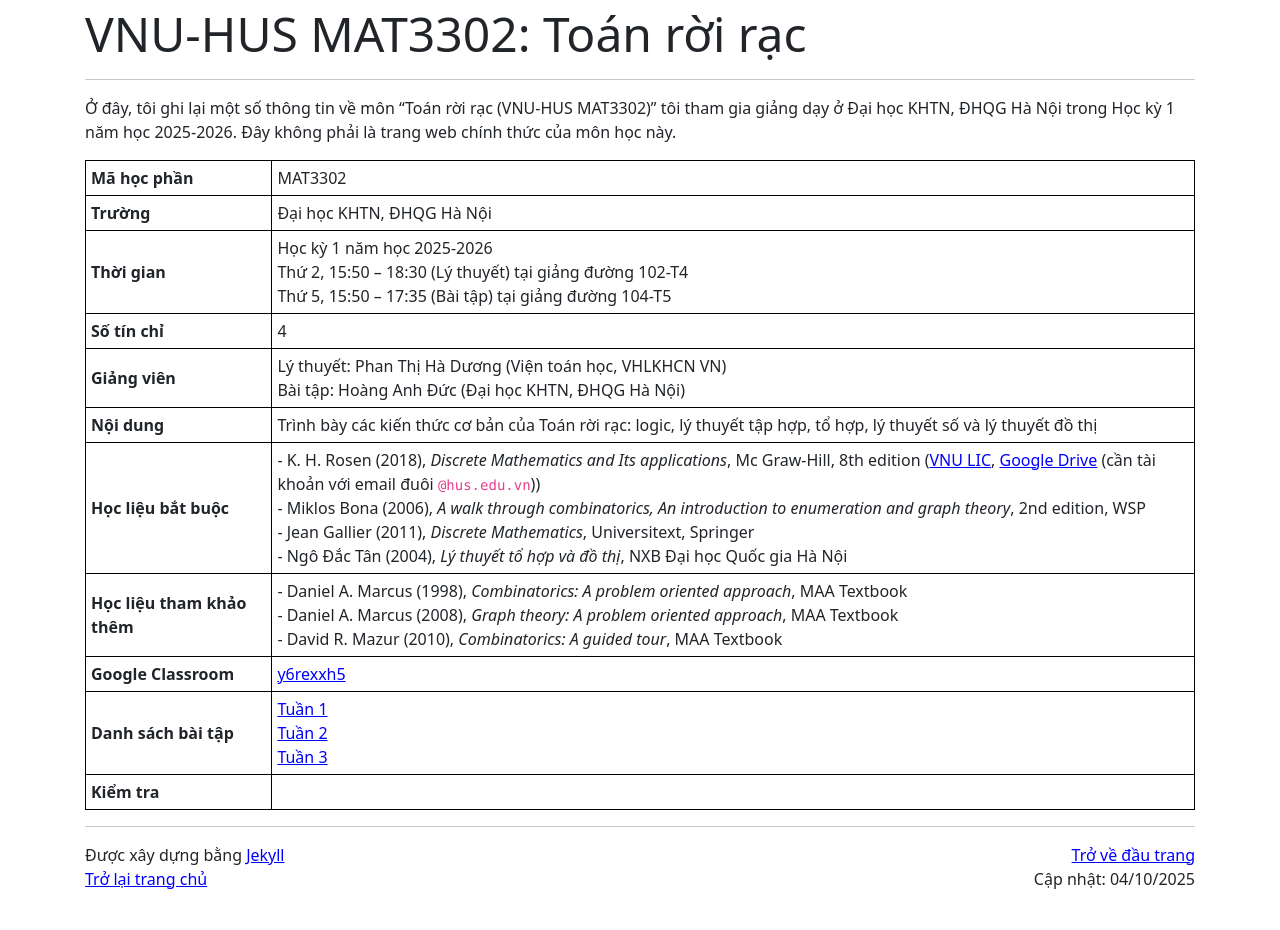
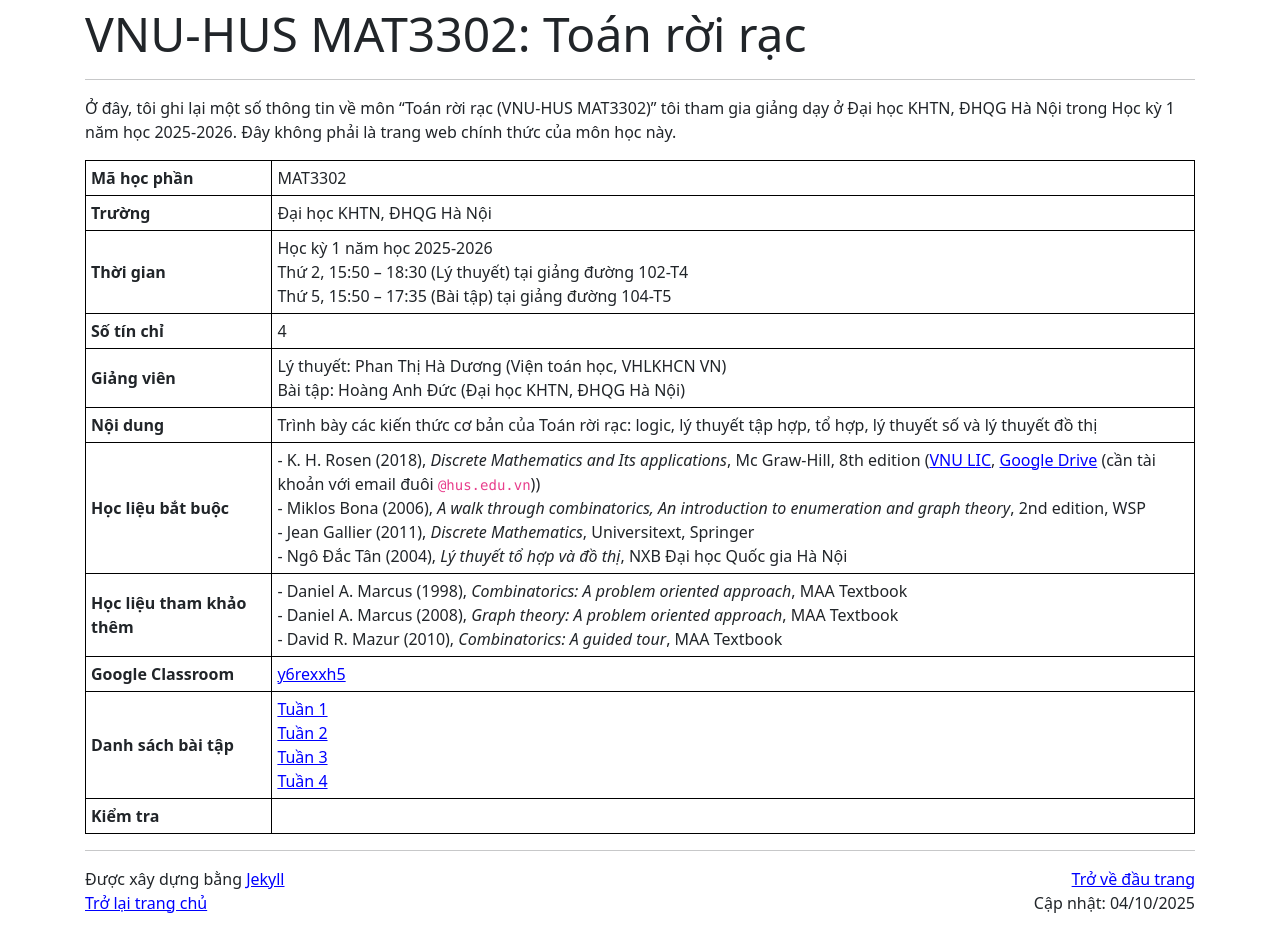
Before and after one commit to hoanganhduc/hoanganhduc.github.io, a Jekyll site: the page built from teaching/VNU-HUS/2025/winter/MAT3302/index.md, in a window 1280 px wide. Built offline with Jekyll 4.4.1, drawn with Linux system fonts in a browser that asks for light colours; nearby versions of some CDN libraries; a style sheet for code colours, icons or effects is not loaded; before the commit the page ends 906 px from its top, so only the background shows below that.

Commit message:
Updated @ 2025-10-04  16:34:50 ICT

```diff
--- a/teaching/VNU-HUS/2025/winter/MAT3302/index.md
+++ b/teaching/VNU-HUS/2025/winter/MAT3302/index.md
@@ -17,5 +17,5 @@ lang: "vi"
 | **Học liệu bắt buộc** | - K. H. Rosen (2018), *Discrete Mathematics and Its applications*, Mc Graw-Hill, 8th edition ([VNU LIC](https://bookworm.vnu.edu.vn/EDetail.aspx?id=96731), [Google Drive](https://drive.google.com/file/d/1ih0TbsAnGfU01spxlxdrxmhy2Fx1usxR/view?usp=sharing) (cần tài khoản với email đuôi `@hus.edu.vn`)) <br /> - Miklos Bona (2006), *A walk through combinatorics, An introduction to enumeration and graph theory*, 2nd edition, WSP <br /> - Jean Gallier (2011), *Discrete Mathematics*, Universitext, Springer <br /> - Ngô Đắc Tân (2004), *Lý thuyết tổ hợp và đồ thị*, NXB Đại học Quốc gia Hà Nội |
 | **Học liệu tham khảo thêm** | - Daniel A. Marcus (1998), *Combinatorics: A problem oriented approach*, MAA Textbook <br /> - Daniel A. Marcus (2008), *Graph theory: A problem oriented approach*, MAA Textbook <br /> - David R. Mazur (2010), *Combinatorics: A guided tour*, MAA Textbook |
 | **Google Classroom** | [y6rexxh5](https://classroom.google.com/c/ODAwMzkxNzA3OTEy?cjc=y6rexxh5) |
-| **Danh sách bài tập**| [Tuần 1]({{ page.url | append: "ps1.pdf" }}) <br> [Tuần 2]({{ page.url | append: "ps2.pdf" }}) <br> [Tuần 3]({{ page.url | append: "ps3.pdf" }}) |
+| **Danh sách bài tập**| [Tuần 1]({{ page.url | append: "ps1.pdf" }}) <br> [Tuần 2]({{ page.url | append: "ps2.pdf" }}) <br> [Tuần 3]({{ page.url | append: "ps3.pdf" }}) <br> [Tuần 4]({{ page.url | append: "ps4.pdf" }}) |
 | **Kiểm tra** |  |
```
Also changed, not shown: 5 other files.
